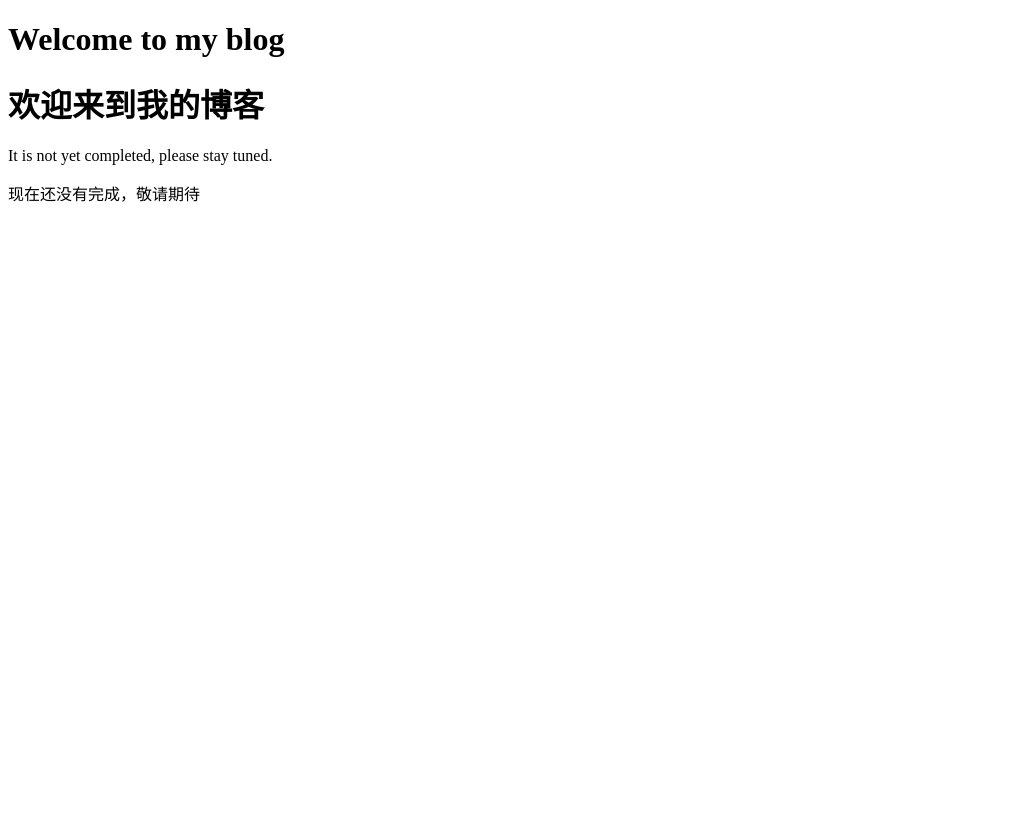
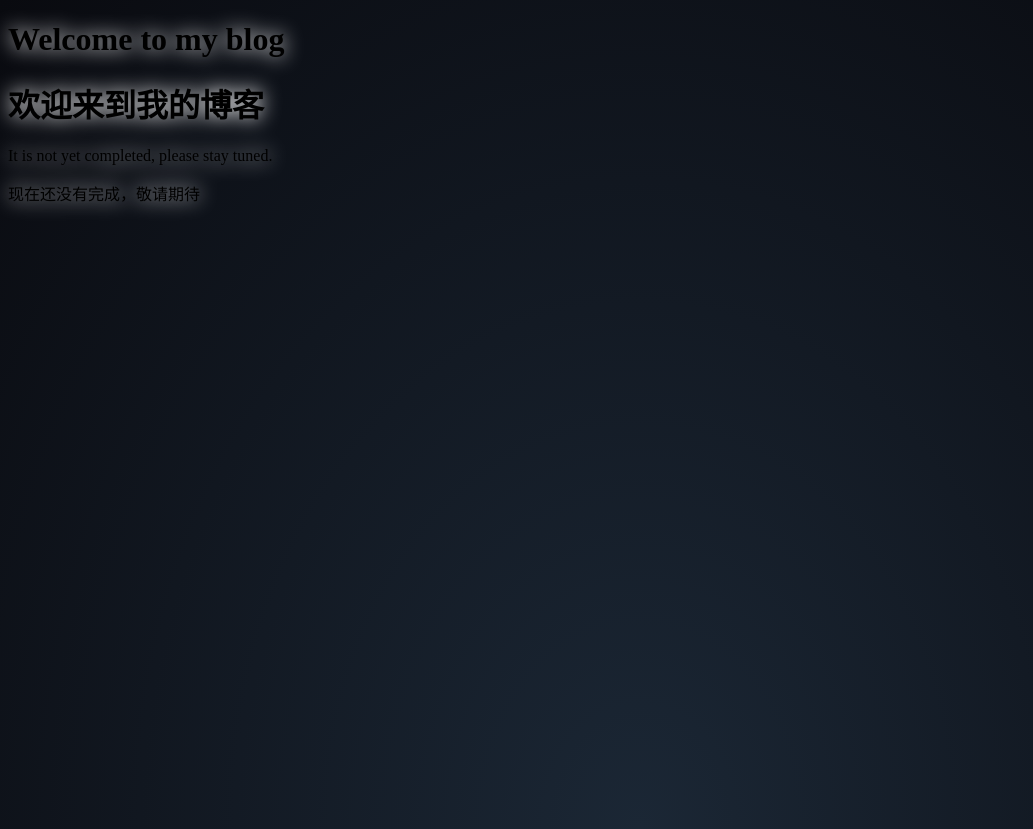
Before and after one commit to Fi-Cap/Fi-Cap.github.io, a plain HTML site: page index.html in a window 1280 px wide. Shown: the whole page, without its empty margins (0-1033 px from the left). Before the commit the page ends 800 px from the top, so only its background shows below. Drawn offline with Linux system fonts and the light colour scheme.

Commit message:
Update index.html

```diff
--- a/index.html
+++ b/index.html
@@ -4,6 +4,7 @@
 <meta charset="utf-8">
 <title lang="en">Fi-Cap's Blog</title>
 <title lang="zh-cn">Fi-Cap 的博客</title>
+<link rel="stylesheet" href="css/snow.css">
 </head>
 <body>
   <script>
```
